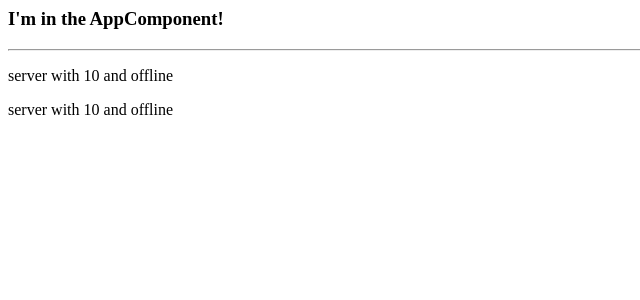
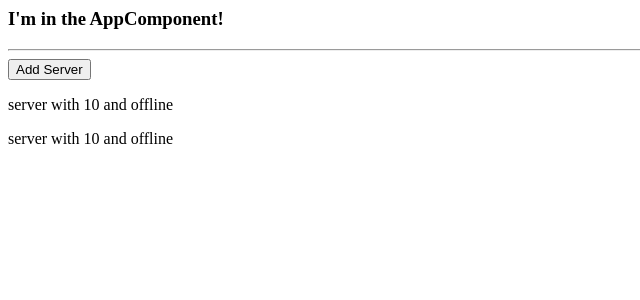
Before and after one commit to DipankarDDUT/Basics, an Angular app: page / in a window 1280 px wide. Shown: the top 300 px of the page, without its empty margins (0-640 px from the left). Built offline with nearby package versions, Linux system fonts and the light colour scheme.

Commit message:
3 files modified

```diff
--- a/src/app/server/server.component.html
+++ b/src/app/server/server.component.html
@@ -1,2 +1,2 @@
-<!-- String interpolation {{<any string that can be resolved in the end even a method that  return string but cannot have block code loke if , etc > }} -->
+<!-- String interpolation {{<any string that can be resolved in the end even a method that  return string but cannot have block code like if , etc > }} -->
 <p>server with {{ serverId }} and {{ serverStatus }}</p>
--- a/src/app/servers/servers.component.html
+++ b/src/app/servers/servers.component.html
@@ -1 +1,3 @@
+<!-- property binding [<property>]="<data mentioned in component file>" -->
+<button class="btn btn-primary" [disabled]="!allowNewServer">Add Server</button>
 <app-server></app-server> <app-server></app-server>
--- a/src/app/servers/servers.component.ts
+++ b/src/app/servers/servers.component.ts
@@ -11,7 +11,12 @@ import { Component, OnInit } from '@angular/core';
   styleUrls: ['./servers.component.css'],
 })
 export class ServersComponent implements OnInit {
-  constructor() {}
+  allowNewServer = false;
+  constructor() {
+    setTimeout(() => {
+      this.allowNewServer = true;
+    }, 3000);
+  }
 
   ngOnInit() {}
 }
```
